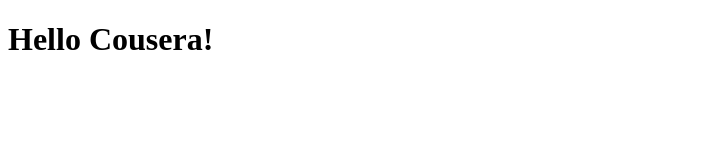
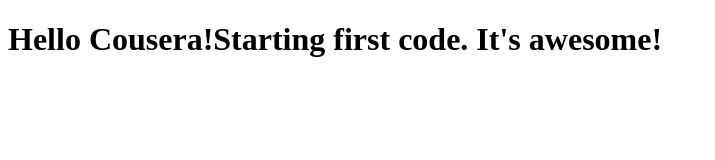
Before and after one commit to drprasad99/Coursera-test, a plain HTML site: page site/index.html in a window 1280 px wide. Shown: the whole page, without its empty margins (0-715 px from the left). Drawn offline with Linux system fonts and the light colour scheme.

Commit message:
a change to the site

```diff
--- a/site/index.html
+++ b/site/index.html
@@ -2,6 +2,6 @@
 <html>
 <head><title>Hello Coursera!</title></head>
 <body>
-	<h1>Hello Cousera!</h1>
+	<h1>Hello Cousera!Starting first code. It's awesome!</h1>
 </body>
 </html>
```
